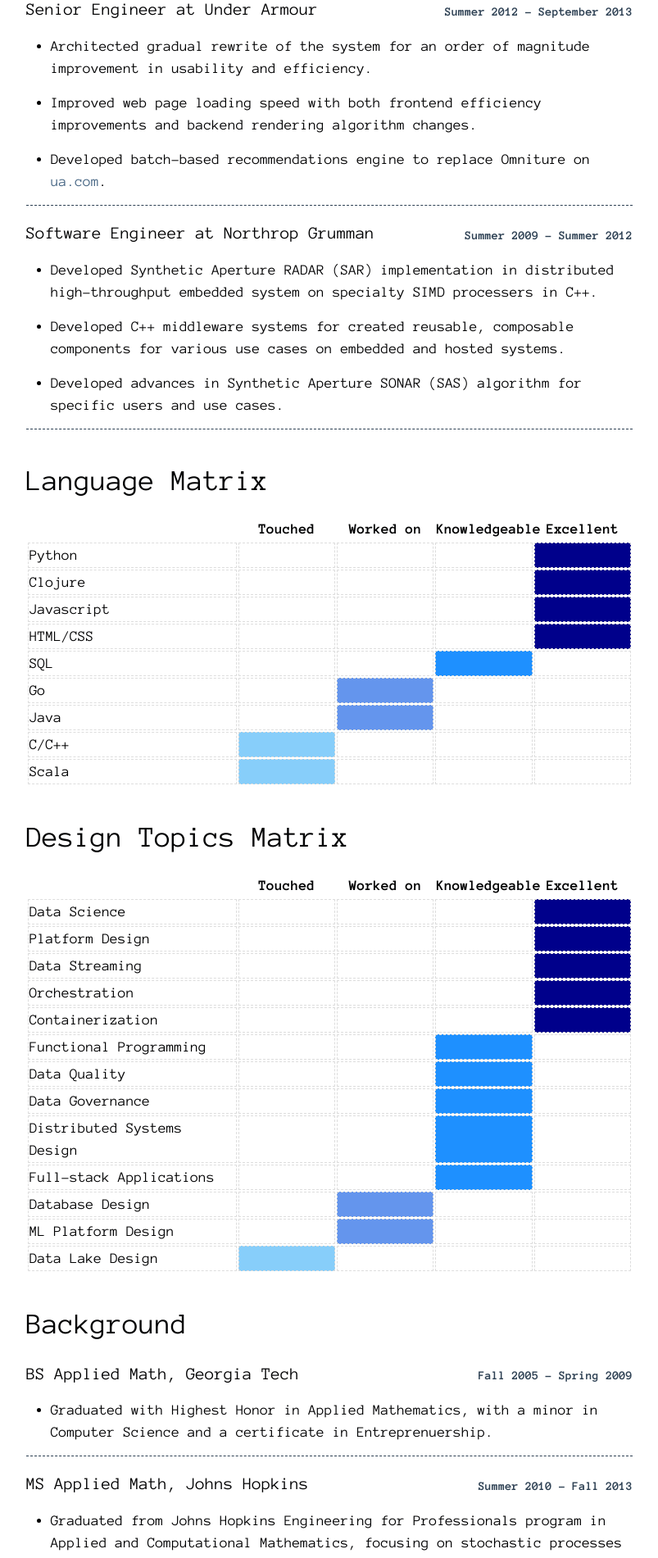
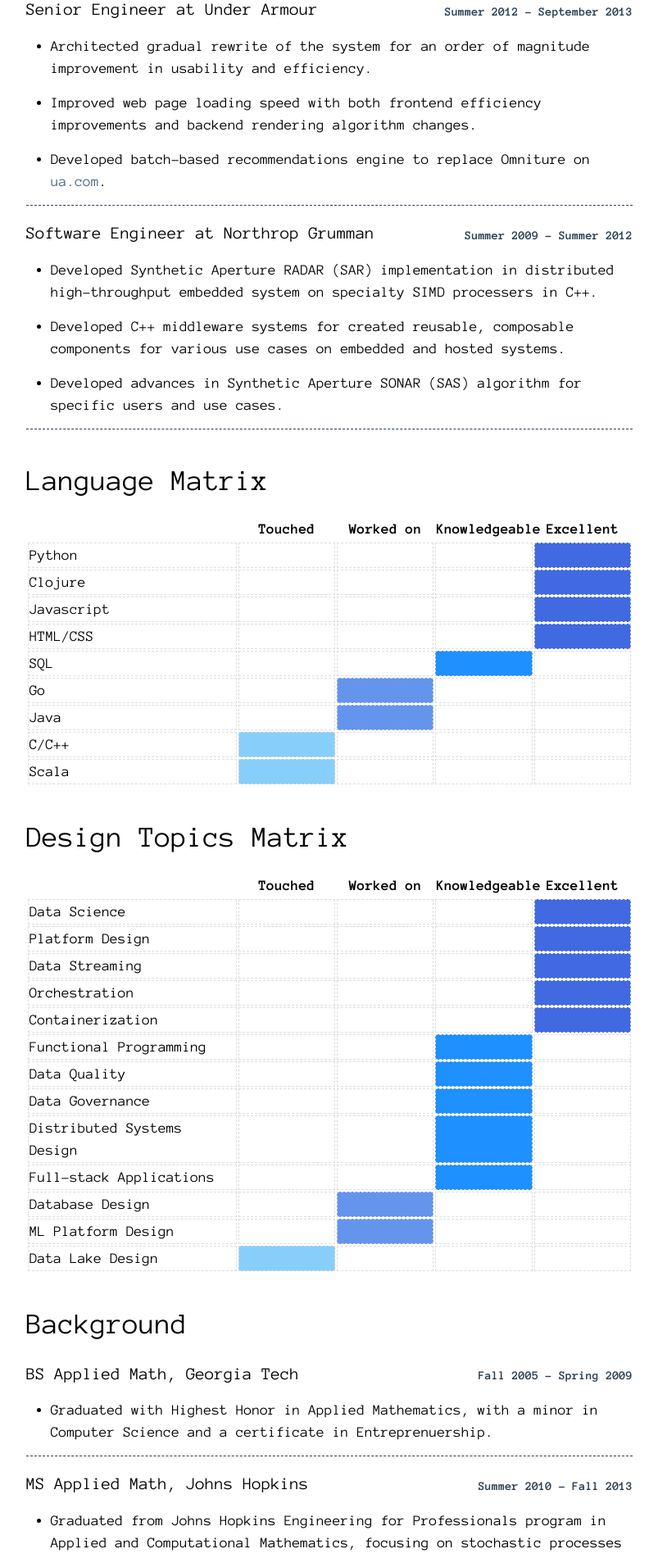
Before and after one commit to yanatan16/joneisen.works, a Jekyll site: the page built from resume.html, in a window 1280 px wide. Shown: the part 1932-3833 px from the top of the page at 82% size, without its empty margins (238-1041 px from the left). Built offline with Jekyll 4.4.1, drawn with Linux system fonts in a browser that asks for light colours; nearby versions of some CDN libraries.

Commit message:
use royal for excellent

```diff
--- a/_sass/_technology_matrix.scss
+++ b/_sass/_technology_matrix.scss
@@ -23,6 +23,6 @@ table.technology-matrix {
   }
 
   td.excellent.selected {
-    background-color: darkblue;
+    background-color: royalblue;
   }
 }
```
